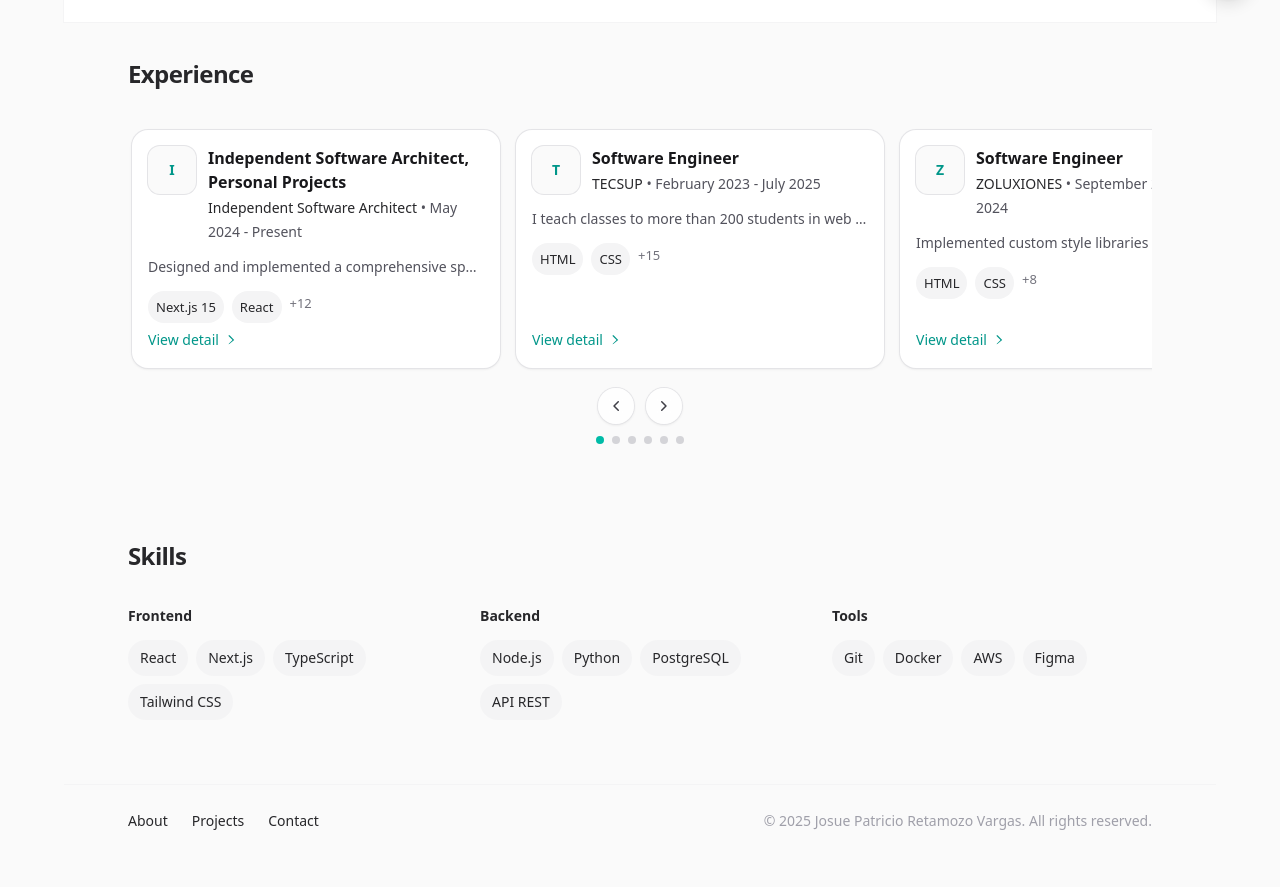
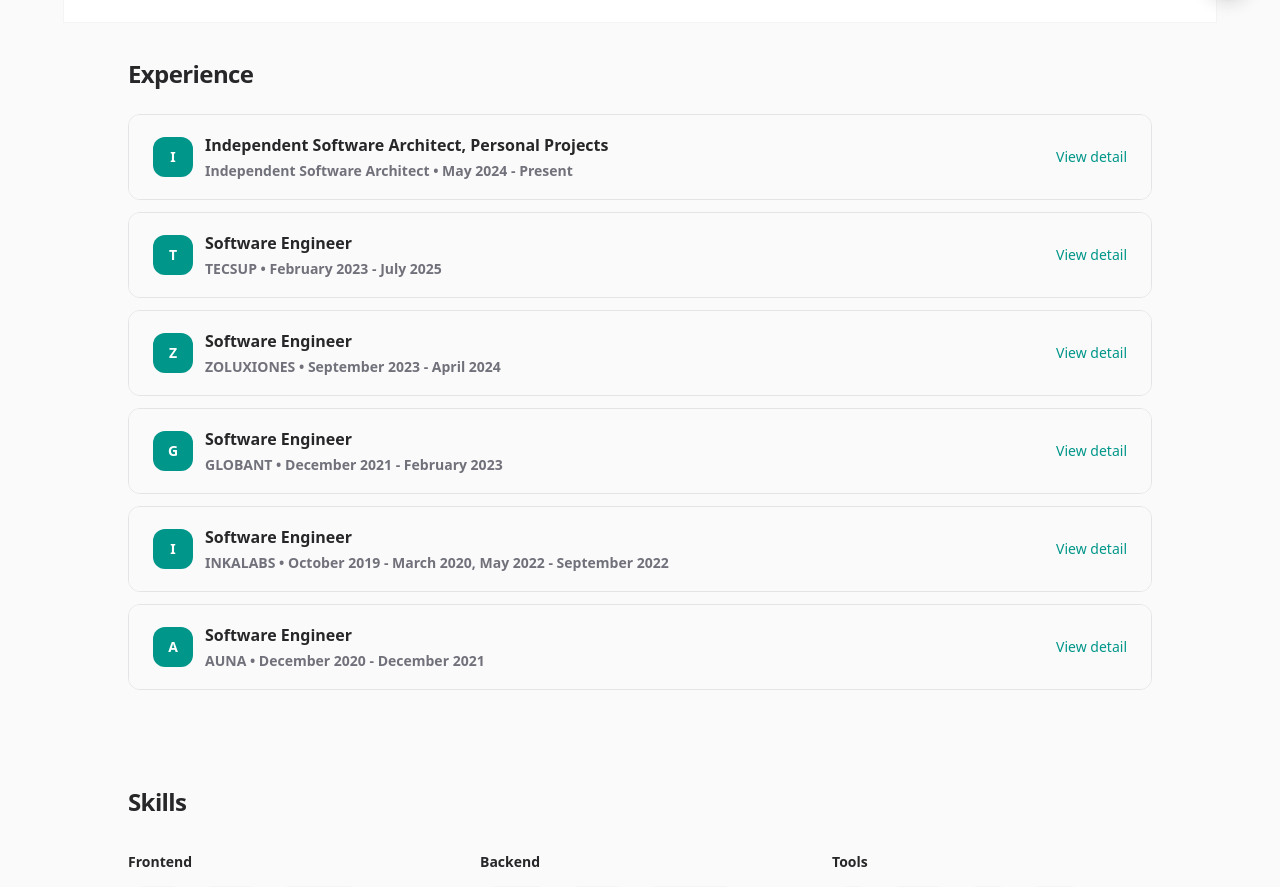
Before and after one commit to joskr2/josue.patricio, a Next.js app: page /about in a window 1280 px wide. Shown: the part 778-1665 px from the top of the page. Before the commit the page ends 1643 px from the top, so only its background shows below. Built offline with nearby package versions, Linux system fonts and the light colour scheme.

Commit message:
feat: refactor ExperienceCarousel and Accordion components for improved functionality and styling

```diff
--- a/src/app/about/page.tsx
+++ b/src/app/about/page.tsx
@@ -14,6 +14,9 @@
 import portraitImage from "@/images/portrait.webp";
 import { experiences } from "@/lib/experience-data";
 import { personalInfo } from "@/lib/personal-data";
+import { Accordion } from "@/components/Accordion";
+import { slugify } from "@/lib/slugify";
+import { useRouter } from "next/navigation";
 
 function SocialLink({
 	className,
@@ -57,6 +60,7 @@
 		speed: 100,
 		delay: 300
 	});
+	const router = useRouter();
 
 	return (
 		<Container className="mt-16 sm:mt-32">
@@ -233,7 +237,7 @@
 				viewport={{ once: true }}
 			>
 				<div className="mx-auto max-w-7xl">
-					{/* Mobile View (no accordion) */}
+					{/* Mobile View: carousel only */}
 					<motion.div
 						className="block md:hidden"
 						initial={{ opacity: 0 }}
@@ -255,26 +259,35 @@
 						</motion.div>
 					</motion.div>
 
-					{/* Desktop View */}
-					<motion.div
-						className="hidden md:block"
-						initial={{ opacity: 0 }}
-						whileInView={{ opacity: 1 }}
-						transition={{ duration: 0.6, delay: 0.4 }}
-						viewport={{ once: true }}
-					>
-						<motion.h2
-							className="text-2xl font-bold tracking-tight text-zinc-800 dark:text-zinc-100"
-							initial={{ opacity: 0, y: 20 }}
-							whileInView={{ opacity: 1, y: 0 }}
-							transition={{ duration: 0.5, delay: 0.6 }}
-							viewport={{ once: true }}
-						>
+					{/* Desktop View: link-like accordions mimicking mobile cards */}
+					<motion.div className="hidden md:block" initial={{ opacity: 0 }} whileInView={{ opacity: 1 }} transition={{ duration: 0.6, delay: 0.4 }} viewport={{ once: true }}>
+						<motion.h2 className="text-2xl font-bold tracking-tight text-zinc-800 dark:text-zinc-100" initial={{ opacity: 0, y: 20 }} whileInView={{ opacity: 1, y: 0 }} transition={{ duration: 0.5, delay: 0.6 }} viewport={{ once: true }}>
 							{t("about.experience")}
 						</motion.h2>
-						<motion.div className="mt-8">
-							<ExperienceCarousel items={experiences} />
-						</motion.div>
+						<div className="mt-6 space-y-3">
+							{experiences.map((exp) => (
+								<Accordion
+									key={`${exp.company}-${exp.start}`}
+									onClick={() => router.push(`/experiences/${slugify(exp.company)}`)}
+									title={
+										<div className="flex w-full items-center gap-3">
+											{exp.logo ? (
+												<Image src={exp.logo} alt={exp.company} width={40} height={40} className="h-10 w-10 object-contain rounded-xl ring-1 ring-zinc-200 dark:ring-zinc-700 bg-white dark:bg-zinc-900" />
+											) : (
+												<div className="h-10 w-10 rounded-xl bg-teal-600 text-white flex items-center justify-center text-sm font-bold">
+													{exp.company.charAt(0)}
+												</div>
+											)}
+											<div className="min-w-0 flex-1">
+												<p className="text-base font-semibold text-zinc-800 dark:text-zinc-100 truncate">{exp.position[locale]}</p>
+												<p className="text-sm text-zinc-500 dark:text-zinc-400 truncate">{exp.company} • {exp.duration[locale]}</p>
+											</div>
+											<span className="text-sm font-medium text-teal-600 hover:text-teal-700 dark:text-teal-400 dark:hover:text-teal-300">{t("about.viewDetail")}</span>
+										</div>
+									}
+								/>
+							))}
+						</div>
 					</motion.div>
 				</div>
 			</motion.div>
--- a/src/components/Accordion.tsx
+++ b/src/components/Accordion.tsx
@@ -1,13 +1,14 @@
 "use client";
 
 import { Disclosure, DisclosureButton, DisclosurePanel } from "@headlessui/react";
-import { ReactNode } from "react";
+import { ReactNode, MouseEvent } from "react";
 import { motion } from "motion/react";
 
 interface AccordionProps {
   title: ReactNode;
-  children: ReactNode;
+  children?: ReactNode;
   defaultOpen?: boolean;
+  onClick?: (e: MouseEvent) => void; // when provided, act like a link (no panel)
 }
 
 function ChevronDownIcon(props: Readonly<React.ComponentPropsWithoutRef<"svg">>) {
@@ -22,16 +23,31 @@
   );
 }
 
-export function Accordion({ title, children, defaultOpen = false }: Readonly<AccordionProps>) {
+export function Accordion({ title, children, defaultOpen = false, onClick }: Readonly<AccordionProps>) {
+  const linkMode = typeof onClick === "function";
+
   return (
     <div className="border border-zinc-200 dark:border-zinc-700 rounded-xl overflow-hidden">
-      <Disclosure defaultOpen={defaultOpen}>
+      <Disclosure defaultOpen={linkMode ? false : defaultOpen}>
         {({ open }) => (
           <>
-            <DisclosureButton className="flex w-full justify-between items-center px-6 py-4 text-left text-base font-semibold text-zinc-800 bg-zinc-50 hover:bg-zinc-100 focus:outline-none focus-visible:ring-2 focus-visible:ring-teal-500 focus-visible:ring-inset dark:bg-zinc-800/50 dark:text-zinc-200 dark:hover:bg-zinc-800 transition-all">
-              <motion.span whileHover={{ y: -1 }} className="inline-flex items-center gap-2">
+            <DisclosureButton
+              as={motion.button}
+              whileHover={{ scale: 1.01, y: -1 }}
+              whileTap={{ scale: 0.99 }}
+              className="flex w-full justify-between items-center px-6 py-4 text-left text-base font-semibold text-zinc-800 bg-zinc-50 hover:bg-zinc-100 focus:outline-none focus-visible:ring-2 focus-visible:ring-teal-500 focus-visible:ring-inset dark:bg-zinc-800/50 dark:text-zinc-200 dark:hover:bg-zinc-800 transition-all"
+              onClick={(e: MouseEvent) => {
+                if (linkMode && onClick) {
+                  e.preventDefault();
+                  e.stopPropagation();
+                  onClick(e);
+                }
+              }}
+            >
+              {/* Render provided title; allow full-width layouts */}
+              <div className="flex w-full items-center justify-between gap-4">
                 {title}
-              </motion.span>
+                {!linkMode && (
                   <motion.span
                     animate={{ rotate: open ? 180 : 0 }}
                     transition={{ duration: 0.2 }}
@@ -39,7 +55,10 @@
                   >
                     <ChevronDownIcon className="h-5 w-5 text-zinc-500" />
                   </motion.span>
+                )}
+              </div>
             </DisclosureButton>
+            {!linkMode && (
               <DisclosurePanel static className="px-6 py-0 bg-white dark:bg-zinc-900 overflow-hidden">
                 <motion.div
                   initial={false}
@@ -53,6 +72,7 @@
                   <div className="py-4">{children}</div>
                 </motion.div>
               </DisclosurePanel>
+            )}
           </>
         )}
       </Disclosure>
--- a/src/components/ExperienceCarousel.tsx
+++ b/src/components/ExperienceCarousel.tsx
@@ -27,27 +27,6 @@
     [items]
   );
   const [active, setActive] = useState(0);
-  const [isScrollable, setIsScrollable] = useState(false);
-
-  // Determine if container is scrollable (to hide arrows when not needed)
-  useEffect(() => {
-    const el = containerRef.current;
-    if (!el) return;
-
-    const compute = () => {
-      setIsScrollable(el.scrollWidth > el.clientWidth + 2);
-    };
-
-    compute();
-
-    const ro = new ResizeObserver(compute);
-    ro.observe(el);
-    window.addEventListener("resize", compute);
-    return () => {
-      ro.disconnect();
-      window.removeEventListener("resize", compute);
-    };
-  }, [items.length]);
 
   // Track active slide based on scroll position
   useEffect(() => {
@@ -100,15 +79,6 @@
     return () => window.removeEventListener("resize", handle);
   }, [titleRefs, items, locale]);
 
-  const scrollBy = (dir: -1 | 1) => {
-    const el = containerRef.current;
-    if (!el) return;
-    const amount = Math.max(1, Math.floor(items.length * 0.25));
-    const step = el.clientWidth * 0.9;
-    el.scrollBy({ left: dir * step, behavior: "smooth" });
-    setActive((i) => Math.min(items.length - 1, Math.max(0, i + dir * amount)));
-  };
-
   const scrollTo = (idx: number) => {
     const el = containerRef.current;
     const slide = slideRefs[idx]?.current;
@@ -148,7 +118,7 @@
                       {exp.logo ? (
                         <Image src={exp.logo} alt={exp.company} fill className="object-contain p-2" />
                       ) : (
-                        <div className="flex h-full w-full items-center justify-center text-sm font-bold text-teal-600 dark:text-teal-400">
+                        <div className="flex h-full w-full items-center justify-center text-sm font-bold text-white bg-teal-600">
                           {exp.company.charAt(0)}
                         </div>
                       )}
@@ -198,33 +168,8 @@
           ))}
         </motion.div>
 
-        {/* Controls + Dots below */}
-        <div className="mt-3 flex flex-col items-center gap-3">
-          {isScrollable && (
-            <div className="flex items-center gap-3">
-              <button
-                type="button"
-                aria-label="Previous"
-                className="rounded-full bg-white/80 p-2 shadow ring-1 ring-zinc-200 backdrop-blur dark:bg-zinc-800/70 dark:ring-zinc-700"
-                onClick={() => scrollBy(-1)}
-              >
-                <svg className="h-5 w-5 text-zinc-700 dark:text-zinc-200" viewBox="0 0 20 20" fill="currentColor">
-                  <path fillRule="evenodd" d="M12.79 5.23a.75.75 0 010 1.06L9.06 10l3.73 3.71a.75.75 0 11-1.06 1.08l-4.25-4.25a.75.75 0 010-1.06l4.25-4.25a.75.75 0 011.06 0z" clipRule="evenodd" />
-                </svg>
-              </button>
-              <button
-                type="button"
-                aria-label="Next"
-                className="rounded-full bg-white/80 p-2 shadow ring-1 ring-zinc-200 backdrop-blur dark:bg-zinc-800/70 dark:ring-zinc-700"
-                onClick={() => scrollBy(1)}
-              >
-                <svg className="h-5 w-5 text-zinc-700 dark:text-zinc-200" viewBox="0 0 20 20" fill="currentColor">
-                  <path fillRule="evenodd" d="M7.21 14.77a.75.75 0 010-1.06L10.94 10 7.21 6.29a.75.75 0 111.06-1.08l4.25 4.25a.75.75 0 010 1.06l-4.25 4.25a.75.75 0 01-1.06 0z" clipRule="evenodd" />
-                </svg>
-              </button>
-            </div>
-          )}
-          <div className="flex justify-center gap-2">
+        {/* Dots below (no arrows) */}
+        <div className="mt-3 flex justify-center gap-2">
           {items.map((exp, i) => (
             <button
               key={`${exp.company}-${exp.start}`}
@@ -240,6 +185,5 @@
         </div>
       </div>
     </div>
-    </div>
   );
 }
--- a/src/components/ExperienceItem.tsx
+++ b/src/components/ExperienceItem.tsx
@@ -23,7 +23,7 @@
 						className="h-7 w-7 object-contain"
 					/>
 				) : (
-					<div className="h-7 w-7 rounded-full bg-gradient-to-br from-teal-400 to-blue-500 flex items-center justify-center">
+					<div className="h-7 w-7 rounded-full bg-teal-600 flex items-center justify-center">
 						<span className="text-xs font-bold text-white">
 							{experience.company.charAt(0)}
 						</span>
```
Lines whose indentation alone changed are shown as unchanged.
